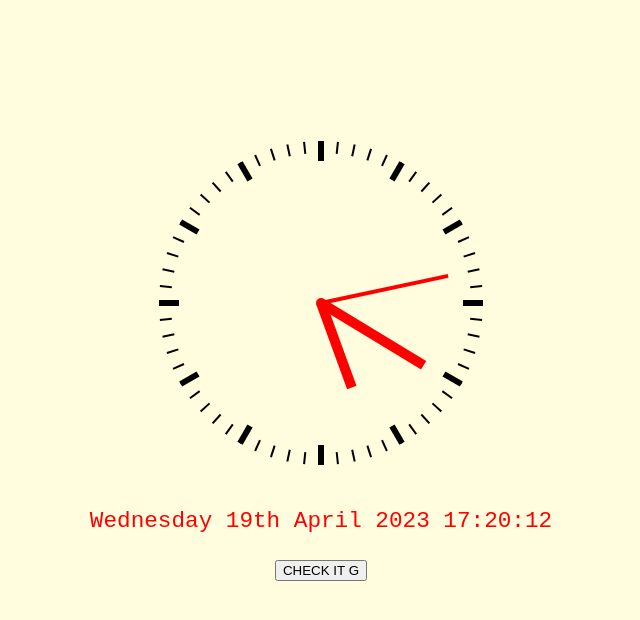
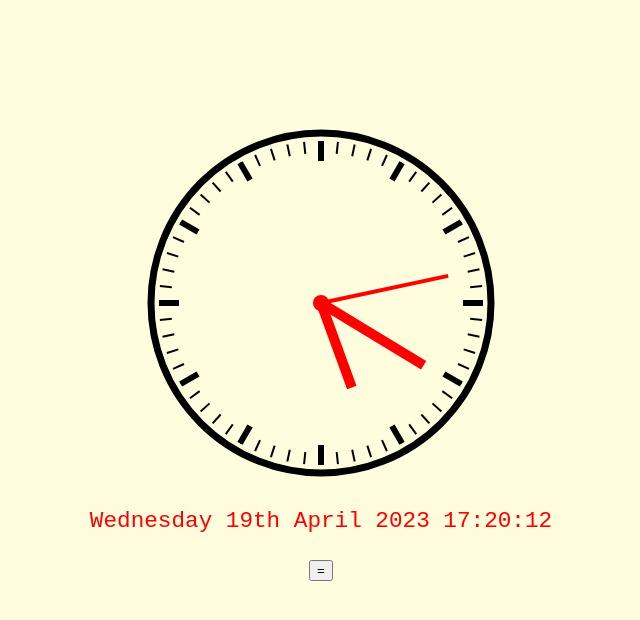
Before and after one commit to jurgo4509/gala-projekts-js, a plain HTML site: page index.html in a window 1280 px wide. Shown: the whole page, without its empty margins (319-959 px from the left). Drawn offline with Linux system fonts and the light colour scheme.

Commit message:
Added comments, mode button

```diff
--- a/index.html
+++ b/index.html
@@ -16,7 +16,7 @@
             <p id="datums">Tuesday 18th April 2023 10:53:35</p>
         </div>
         <div class="center">
-            <button onclick="colorMode()"> CHECK IT G</button>
+            <button id="modeButton" onclick="colorMode()">=</button>
         </div>
         <script src="index.js"></script>
     </body>
--- a/index.js
+++ b/index.js
@@ -1,6 +1,4 @@
-// Cookie decoder no w3schools
-
-function getCookie(cname){
+function getCookie(cname){      // Cookie dekodētājs no https://www.w3schools.com/js/js_cookies.asp
     let name = cname + "=";
     let decodedCookie = decodeURIComponent(document.cookie);
     let ca = decodedCookie.split(';');
@@ -16,10 +14,7 @@ function getCookie(cname){
     return "";
 }
 
-
-// ielādē krāsas no saglabātā cookie
-
-switch(getCookie("lightmode")){
+switch(getCookie("lightmode")){     // ielādē iestatījumus no saglabātā cookie
     case "0":
         var clockColor = '#0F0';
         var backgroundColor = '#000';
@@ -32,9 +27,7 @@ switch(getCookie("lightmode")){
         break;
 }
 
-// background krāsas nomaiņa pēc iestatījumiem
-
-window.addEventListener("load",function() { changeColors(backgroundColor, clockColor) });
+window.addEventListener("load",function() { changeColors(backgroundColor, clockColor) });   // iestata background krāsu ielādējot mājaslapu
 
 let canvas = document.getElementById("clockcanva");
 let ctx = canvas.getContext("2d");
@@ -66,28 +59,25 @@ let months = [
 ];
 
 
-function colorMode(){
+function colorMode(){   // iestata pretējo lapas stila režīmu un saglabā to cookie kad tiek nospiesta poga
     let lm;
-
     if(getCookie("lightmode") == "1"){
         lm = 0;
     }
     else {
         lm = 1;
     }
-
     document.cookie = "lightmode=" + lm + "; expires=Thu, 18 Mar 2027 12:00:00 UTC; path=/; SameSite=Lax";
-
     switch(getCookie("lightmode")){
         case "0":
             clockColor = '#0F0';
             backgroundColor = '#000';
-            console.log("Light mode DISABLED");
+            // console.log("Light mode DISABLED");
             break;
         case "1":
             clockColor = '#000000';
             backgroundColor = '#FFFDDD';
-            console.log("Light mode ENABLED");
+            // console.log("Light mode ENABLED");
             break;
     }
     changeColors(backgroundColor, clockColor);
@@ -95,41 +85,28 @@ function colorMode(){
 
 
 function drawClock(){
-    const d = new Date();
+    const d = new Date();   // nolasa laiku (milisekundes, sekundes, minūtes un stundas)
     let ms = d.getMilliseconds();
     let sec = d.getSeconds();
     let min = d.getMinutes();
     let hr = d.getHours();
 
-    ctx.fillStyle = clockColor;
+    ctx.fillStyle = clockColor;     // iestata krāsas
     ctx.strokeStyle = clockColor;
 
-    ctx.setTransform(1, 0, 0, 1, 175, 175);
+    ctx.setTransform(1, 0, 0, 1, 175, 175);  // novieto canvas sākumpunktu centrā un notīra canvu
     ctx.clearRect(-175,-175,350,350);
 
-    // clock outline
+    ctx.beginPath();   // uzzīmē pulksteņa ārmalu
+    ctx.arc(0,0,170,0,2*Math.PI);
+    ctx.lineWidth = 7;
+    ctx.stroke();
 
-
-    // ctx.beginPath();
-    // ctx.arc(0,0,170,0,2*Math.PI);
-    // ctx.lineWidth = 10;
-    // ctx.stroke();
-
-
-    // little dot in center
-
-    ctx.beginPath();
-    ctx.arc(0,0,5,0,2*Math.PI);
+    ctx.beginPath();    // uzzīmē punktu centrā
+    ctx.arc(0,0,8,0,2*Math.PI);
     ctx.fill();
 
-
-    // move origin to center
-
-
-
-    // draw larger 'thingies'
-
-    for(let i = 0; i < 12; i++){
+    for(let i = 0; i < 12; i++){    // uzzīmē lielās iedaļas uz pulksteņa
         ctx.rotate(30 * Math.PI / 180);
         ctx.beginPath();
         ctx.lineWidth = "6";
@@ -138,10 +115,7 @@ function drawClock(){
         ctx.stroke();
     }
 
-
-    // draw smaller 'thingies'
-
-    for(let i = 0; i < 60; i++){
+    for(let i = 0; i < 60; i++){  // uzzīmē mazās iedaļas uz pulksteņa
         ctx.rotate(6 * Math.PI / 180);
         ctx.beginPath();
         ctx.lineWidth = "2";
@@ -150,33 +124,24 @@ function drawClock(){
         ctx.stroke();
     }
 
-    // draw and rotate hour hand
-
-    ctx.setTransform(1, 0, 0, 1, 175, 175);
+    ctx.setTransform(1, 0, 0, 1, 175, 175); // uzzīmē un rotē stundu rādītāju
     ctx.rotate((hr + min / 60) * 30 * Math.PI / 180);
     ctx.fillRect(-5,0,10,-90)
 
-    // draw and rotate minute hand
-
-    ctx.setTransform(1, 0, 0, 1, 175, 175);
+    ctx.setTransform(1, 0, 0, 1, 175, 175); // uzzīmē un rotē minūšu rādītāju
     ctx.rotate((min + sec / 60) * 6 * Math.PI / 180);
     ctx.fillRect(-5,0,10,-120)
 
-    // draw and rotate second hand
-
-    ctx.fillStyle = "#FF0000";
-
+    ctx.fillStyle = "#FF0000";  // uzzīmē mazo sarkano punktu centrā
     ctx.beginPath();
-    ctx.arc(0,0,3,0,2*Math.PI);
+    ctx.arc(0,0,4,0,2*Math.PI);
     ctx.fill();
 
-    ctx.setTransform(1, 0, 0, 1, 175, 175);
+    ctx.setTransform(1, 0, 0, 1, 175, 175); // uzzīmē un rotē sekunžu rādītāju
     ctx.rotate((sec + ms/1000) * 6 * Math.PI / 180);
     ctx.fillRect(-2,0,4,-130)
 
-    // datuma galotne (1st, 2nd, 3rd, 4th)
-
-    switch(d.getDate){
+    switch(d.getDate){  // datuma galotne (1st, 2nd, 3rd, 4th)
         case 1:
             var dayEnd = "st";
             break;
@@ -190,11 +155,7 @@ function drawClock(){
             var dayEnd = "th";
             break;
     }
-
-
-   // laika izvade teksta formā
-
-    datums.innerHTML =
+    datums.innerHTML =     // laika izvade teksta formā
     weekday[d.getDay()] + " " +
     d.getDate() + dayEnd + " " +
     months[d.getMonth()] + " " +
@@ -204,10 +165,11 @@ function drawClock(){
     (String(sec).padStart(2, '0'));
 }
 
-function changeColors(bgColor, altColor) {
+
+function changeColors(bgColor, altColor) {  // krāsu maiņas funkcija
     document.body.style.background = bgColor;
     document.getElementById("datums").style.color = altColor;
 }
 
-// zīmē pulksteni ik pēc 16ms, (60 reizes sekundē)
-setInterval(drawClock, 16);
+
+setInterval(drawClock, 16); // zīmē pulksteni ik pēc 16ms, (60 reizes sekundē)
```
